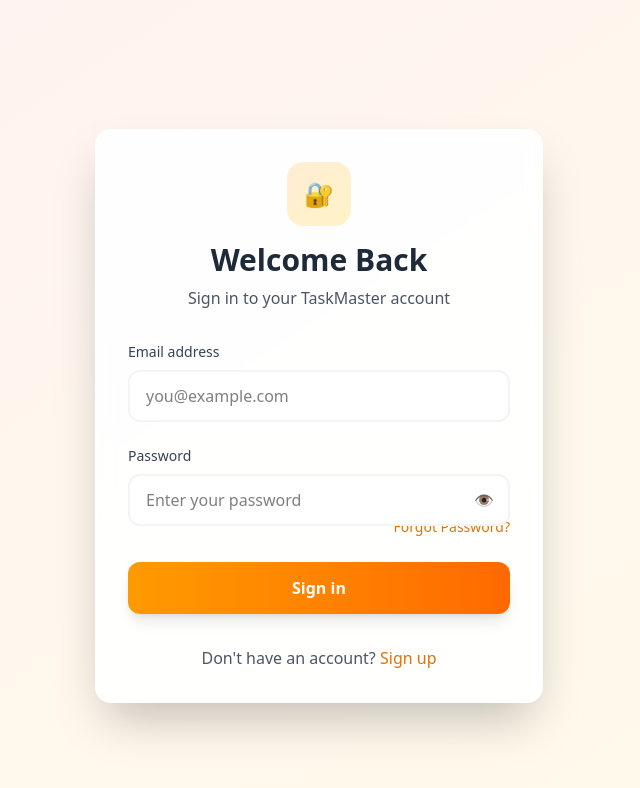
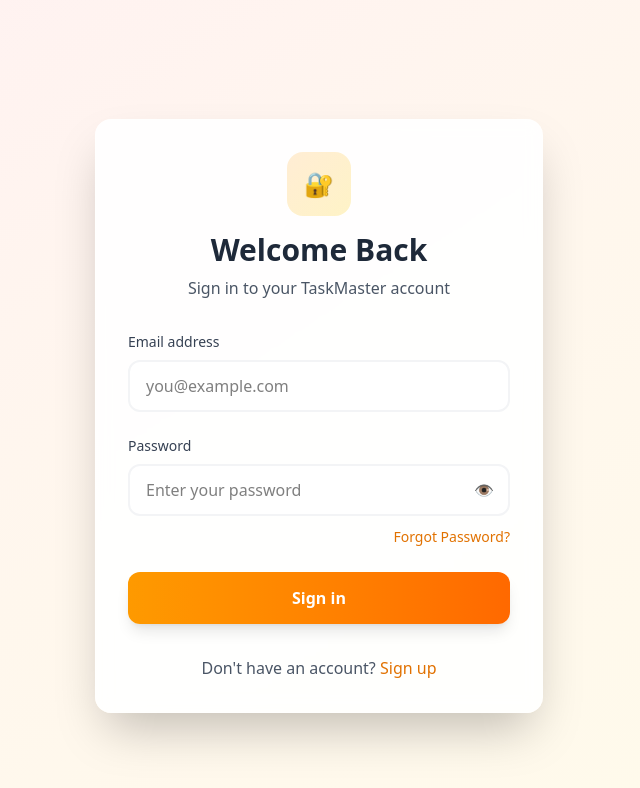
Before and after one commit to Prabin-06/taskmaster-pro, a React (Vite) app in the folder client/: page /login in a window 1280 px wide. Shown: the top 788 px of the page, without its empty margins (321-961 px from the left). Built offline with nearby package versions, Linux system fonts and the light colour scheme.

Commit message:
Fix spacing

```diff
--- a/client/src/pages/Login.jsx
+++ b/client/src/pages/Login.jsx
@@ -100,7 +100,8 @@
                   {showPassword ? "🚫" : "👁️"}
                 </button>
               </div>
-              <div className="text-right -mt-3">
+
+              <div className="text-right mt-2">
                 <Link
                   to="/forgot-password"
                   className="text-sm text-amber-600 hover:text-amber-500 hover:underline"
```
